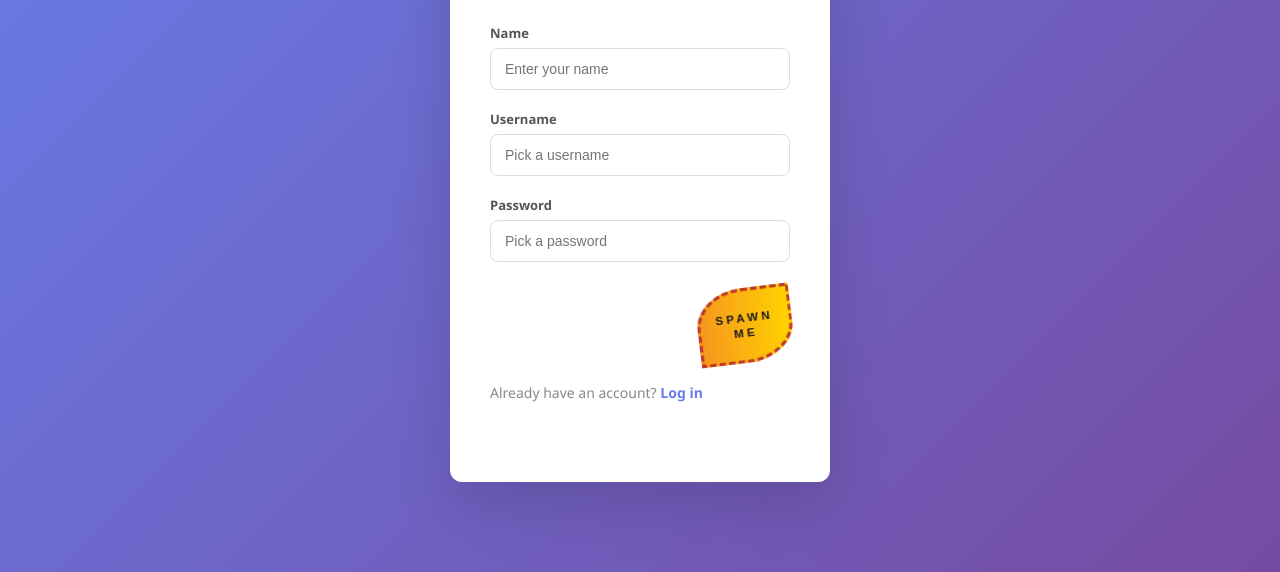
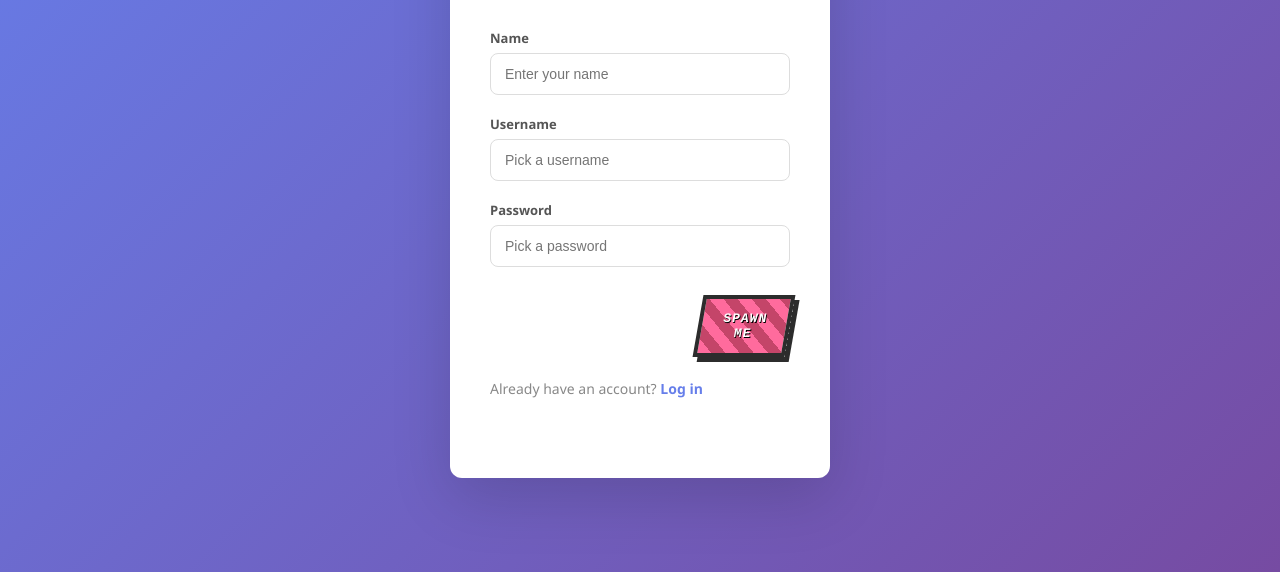
Before and after one commit to Jiwoong-Kang/wrongWebsite, a website: page frontend/signup.html in a window 1280 px wide. Shown: the part 228-800 px from the top of the page. Drawn offline with Linux system fonts and the light colour scheme.

Commit message:
fixed ui

```diff
--- a/frontend/style.css
+++ b/frontend/style.css
@@ -100,35 +100,41 @@ body {
   border-color: #667eea;
 }
 
-/* ── WEIRD LOGIN BUTTON ─────────────────────────────────── */
+/* ── WEIRD LOGIN BUTTON (login.html) ────────────────────── */
 .weird-btn-wrapper {
   margin-top: 28px;
   display: flex;
-  justify-content: flex-end; /* shoved to the right — not centered */
+  justify-content: flex-end;
 }
 
+/* Signup button — candy stripe, pixel-art shadow, skewed */
 .weird-btn {
-  background: linear-gradient(90deg, #f7971e, #ffd200, #f7971e);
-  background-size: 200% auto;
-  color: #1a1a1a;
-  font-size: 11px;            /* unusually small text */
+  background: repeating-linear-gradient(
+    45deg,
+    #ff6b9d,
+    #ff6b9d 10px,
+    #c44569 10px,
+    #c44569 20px
+  );
+  color: #fff;
+  font-family: 'Courier New', monospace;
+  font-size: 13px;
   font-weight: 900;
-  letter-spacing: 3px;
+  letter-spacing: 1px;
   text-transform: uppercase;
-  padding: 18px 10px;         /* tall & narrow — awkward proportions */
-  border: 3px dashed #c0392b; /* dashed red border makes no sense */
-  border-radius: 50% 0 50% 0; /* asymmetric bubble shape */
+  text-shadow: 1px 1px 0 #000;
+  padding: 12px 20px;
+  border: 4px solid #2c2c2c;
+  border-radius: 0;                    /* completely square — not rounded */
+  box-shadow: 5px 5px 0 #2c2c2c;      /* flat pixel-art shadow */
+  transform: skewX(-10deg);           /* skewed, not rotated */
   cursor: pointer;
-  transform: rotate(-7deg);   /* tilted */
-  width: 90px;
-  line-height: 1.3;
-  animation: pulse-btn 2s infinite;
-  transition: transform 0.2s;
+  transition: box-shadow 0.1s, transform 0.1s;
 }
 
 .weird-btn:hover {
-  transform: rotate(5deg) scale(1.1);
-  animation: none;
+  box-shadow: 2px 2px 0 #2c2c2c;
+  transform: skewX(-10deg) translate(3px, 3px);
 }
 
 @keyframes pulse-btn {
```
Also changed, not shown: frontend/friends.html (+20 -13 lines).
